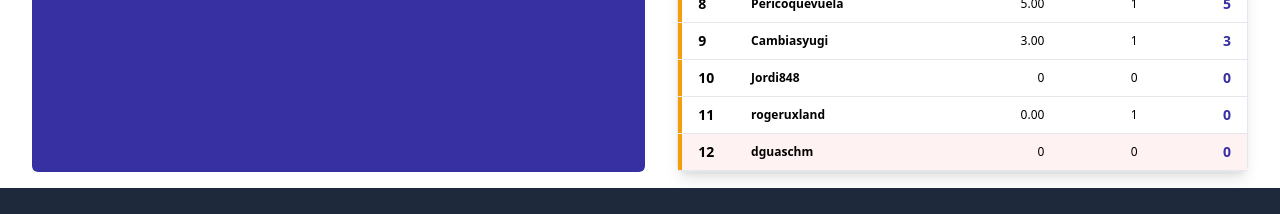
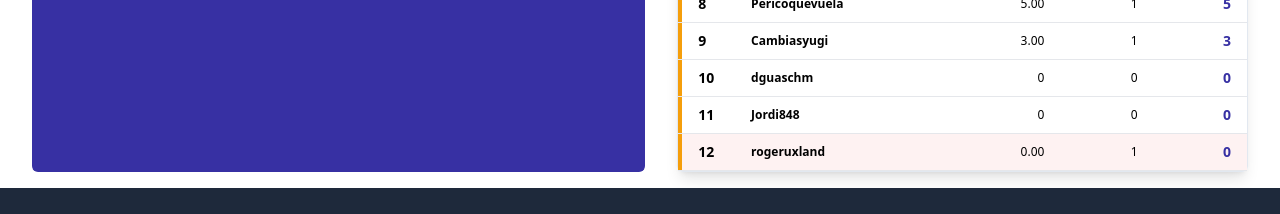
Before and after one commit to dguasch89/poker-league, a React (Vite) app: page / in a window 1280 px wide. Shown: the part 594-808 px from the top of the page. Built offline with nearby package versions, Linux system fonts and the light colour scheme.

Commit message:
fix: make order in /players page consistent
due to mutating arrays in-place with `.sort()` / `.reverse()`, the order in
the /players page changed depending on the previous visited pages

always make a copy of the array before using those methods

```diff
--- a/src/UI/views/Players.tsx
+++ b/src/UI/views/Players.tsx
@@ -3,10 +3,10 @@ import {IPlayer} from '../../domain/interfaces';
 import {usePlayersStore} from '../../state/players';
 
 export function Players() {
-  const players: IPlayer[] = usePlayersStore.getState().players;
+  const players: IPlayer[] = usePlayersStore.getState().players || [];
   return (
     <div className="Players p-4 sm:grid sm:grid-cols-4 gap-4 flex flex-col">
-      {players?.reverse().map((player: IPlayer) => (
+      {[...players].reverse().map((player: IPlayer) => (
         <Player key={player.id} player={player} />
       ))}
     </div>
--- a/src/domain/season.ts
+++ b/src/domain/season.ts
@@ -54,7 +54,7 @@ export const getPlayerSeasonPointsPerGamePercentage = (season: ISeason, playerId
 };
 
 export const sortPlayersByTotalSeasonPointsDesc = (season: ISeason, players: IPlayer[]) => {
-  return players
+  return [...players]
     .sort((a: IPlayer, b: IPlayer) => {
       return getPlayerSeasonPoints(season, a.id) - getPlayerSeasonPoints(season, b.id);
     })
@@ -67,7 +67,7 @@ export const getBestSeasonPlayers = (players: IPlayer[], season: ISeason) => {
 };
 
 export const getBestPointsPerGamePercentagePlayer = (season: ISeason, players: IPlayer[]) => {
-  return players.sort((a: IPlayer, b: IPlayer) => {
+  return [...players].sort((a: IPlayer, b: IPlayer) => {
     return (
       getPlayerSeasonPointsPerGamePercentage(season, b.id) -
       getPlayerSeasonPointsPerGamePercentage(season, a.id)
--- a/src/domain/season2.ts
+++ b/src/domain/season2.ts
@@ -52,7 +52,7 @@ export const getPlayerSeasonPointsPerGamePercentage = (season: ISeason, playerId
 };
 
 export const sortPlayersByTotalSeasonPointsDesc = (season: ISeason, players: IPlayer[]) => {
-  return players
+  return [...players]
     .sort((a: IPlayer, b: IPlayer) => {
       return getPlayerSeasonPoints(season, a.id) - getPlayerSeasonPoints(season, b.id);
     })
@@ -65,7 +65,7 @@ export const getBestSeasonPlayers = (players: IPlayer[], season: ISeason) => {
 };
 
 export const getBestPointsPerGamePercentagePlayer = (season: ISeason, players: IPlayer[]) => {
-  return players.sort((a: IPlayer, b: IPlayer) => {
+  return [...players].sort((a: IPlayer, b: IPlayer) => {
     return (
       getPlayerSeasonPointsPerGamePercentage(season, b.id) -
       getPlayerSeasonPointsPerGamePercentage(season, a.id)
```
